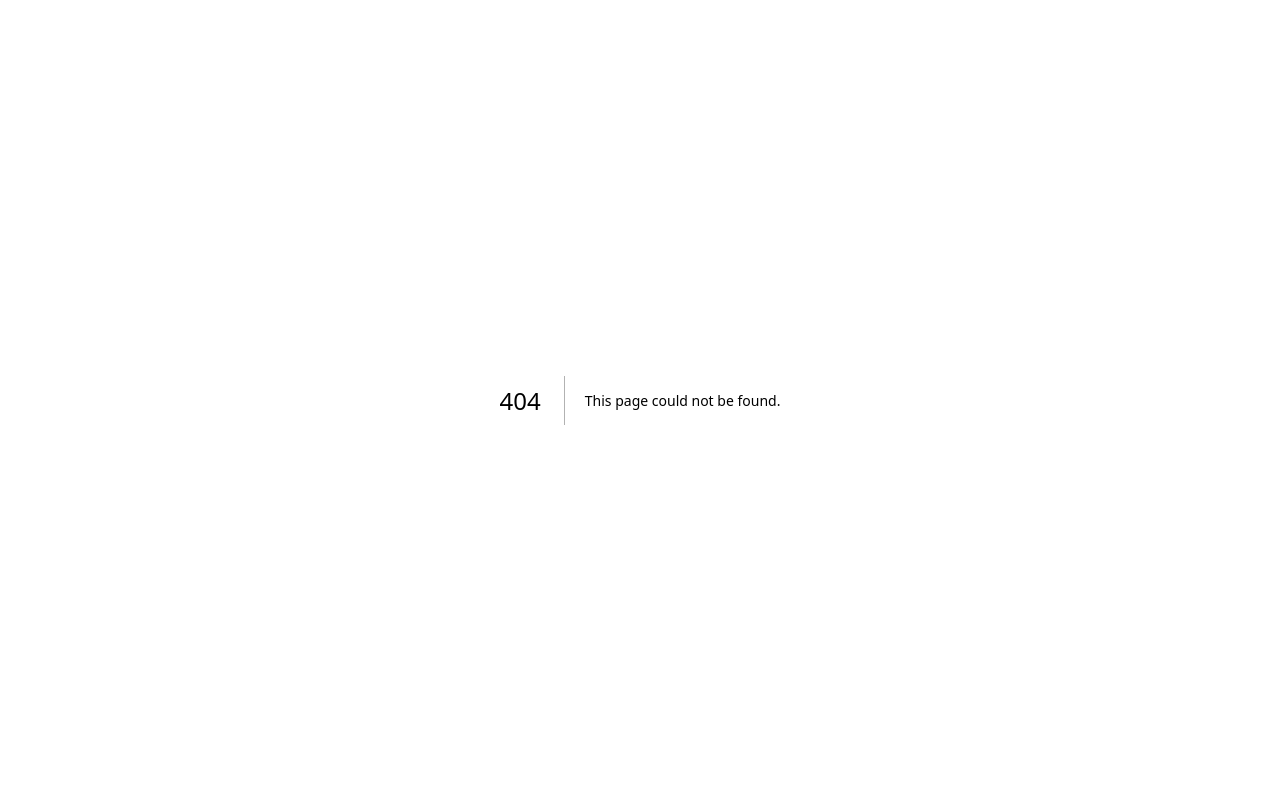
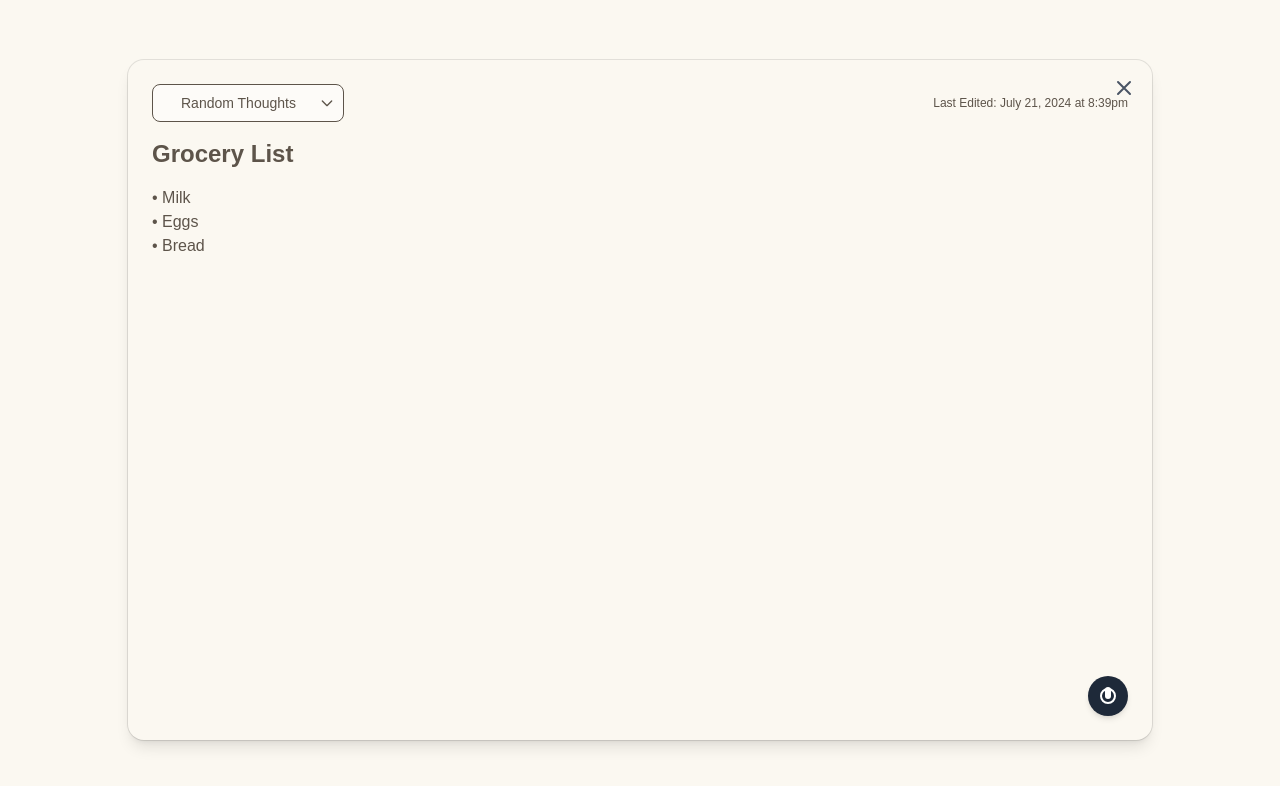
Before and after one commit to rapharen/turboai, a Next.js app in the folder frontend/: page /notes/1 in a window 1280 px wide. Before the commit this address had no page. Shown: the top 786 px of the page. Built offline with nearby package versions, Linux system fonts and the light colour scheme.

Commit message:
chore: wip

```diff
--- /dev/null
+++ b/frontend/src/app/notes/[id]/page.tsx
@@ -0,0 +1,83 @@
+"use client";
+
+import React, { useState, useEffect } from 'react';
+import { useParams, useRouter } from 'next/navigation';
+import CategoryDropdown from '@/components/CategoryDropdown';
+import { Note } from '@/components/NoteCard';
+
+// Mock data - this would come from your API
+const categories = {
+  random: { name: 'Random Thoughts', color: 'bg-[--color-cat-random]' },
+  school: { name: 'School', color: 'bg-[--color-cat-school]' },
+  personal: { name: 'Personal', color: 'bg-[--color-cat-personal]' },
+};
+const mockNotes: Note[] = [
+  { id: '1', title: 'Grocery List', content: '• Milk\n• Eggs\n• Bread', category: categories.random, date: 'today' },
+  { id: '2', title: 'Meeting with Team', content: 'Discuss project timeline and milestones.', category: categories.school, date: 'yesterday' },
+];
+
+export default function NoteEditorPage() {
+  const router = useRouter();
+  const params = useParams();
+  const noteId = params.id as string;
+
+  const [title, setTitle] = useState('');
+  const [content, setContent] = useState('');
+  const [selectedCategory, setSelectedCategory] = useState(Object.values(categories)[0]);
+
+  useEffect(() => {
+    if (noteId && noteId !== 'new') {
+      const noteToEdit = mockNotes.find(n => n.id === noteId);
+      if (noteToEdit) {
+        setTitle(noteToEdit.title);
+        setContent(noteToEdit.content);
+        setSelectedCategory(noteToEdit.category);
+      }
+    }
+  }, [noteId]);
+
+  return (
+    <main className="flex min-h-screen flex-col items-center justify-center p-6 sm:p-12">
+      <div className={`${selectedCategory.color} w-full max-w-5xl h-[85vh] rounded-2xl shadow-lg p-6 flex flex-col relative ring-1 ring-black/10`}>
+        {/* Close Button */}
+        <button onClick={() => router.push('/notes')} className="absolute top-4 right-4 text-gray-600 hover:text-gray-900">
+          <svg className="w-6 h-6" fill="none" stroke="currentColor" viewBox="0 0 24 24"><path strokeLinecap="round" strokeLinejoin="round" strokeWidth={2} d="M6 18L18 6M6 6l12 12" /></svg>
+        </button>
+
+        {/* Editor Area */}
+        <div className="flex-1 flex flex-col">
+          <div className="flex justify-between items-center mb-4">
+            <CategoryDropdown
+              categories={Object.values(categories)}
+              selectedCategory={selectedCategory}
+              onSelectCategory={setSelectedCategory}
+            />
+            <span className="text-xs text-[--color-foreground]/80">Last Edited: July 21, 2024 at 8:39pm</span>
+          </div>
+
+          <input
+            type="text"
+            value={title}
+            onChange={(e) => setTitle(e.target.value)}
+            placeholder="Note Title"
+            className="bg-transparent text-2xl font-bold text-[--color-foreground] placeholder:text-[--color-foreground]/50 focus:outline-none mb-4"
+          />
+
+          <textarea
+            value={content}
+            onChange={(e) => setContent(e.target.value)}
+            placeholder="Pour your heart out..."
+            className="flex-1 bg-transparent text-[--color-foreground]/90 placeholder:text-[--color-foreground]/60 focus:outline-none resize-none text-base"
+          />
+
+          {/* Voice Transcription Button */}
+          <div className="flex justify-end mt-4">
+            <button className="w-10 h-10 bg-gray-800 text-white rounded-full flex items-center justify-center shadow-md">
+              <svg className="w-5 h-5" fill="currentColor" viewBox="0 0 20 20"><path d="M7 4a3 3 0 016 0v6a3 3 0 11-6 0V4z" /><path fillRule="evenodd" d="M10 18a8 8 0 100-16 8 8 0 000 16zm0-2a6 6 0 100-12 6 6 0 000 12z" clipRule="evenodd" /></svg>
+            </button>
+          </div>
+        </div>
+      </div>
+    </main>
+  );
+}
```
